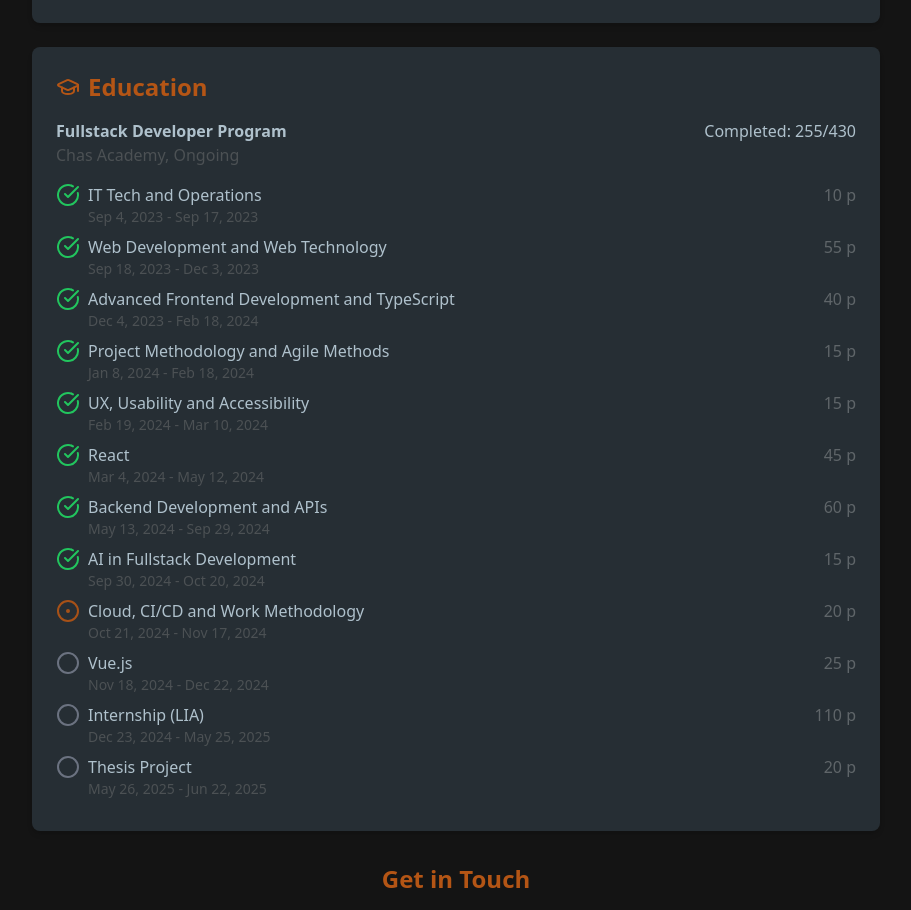
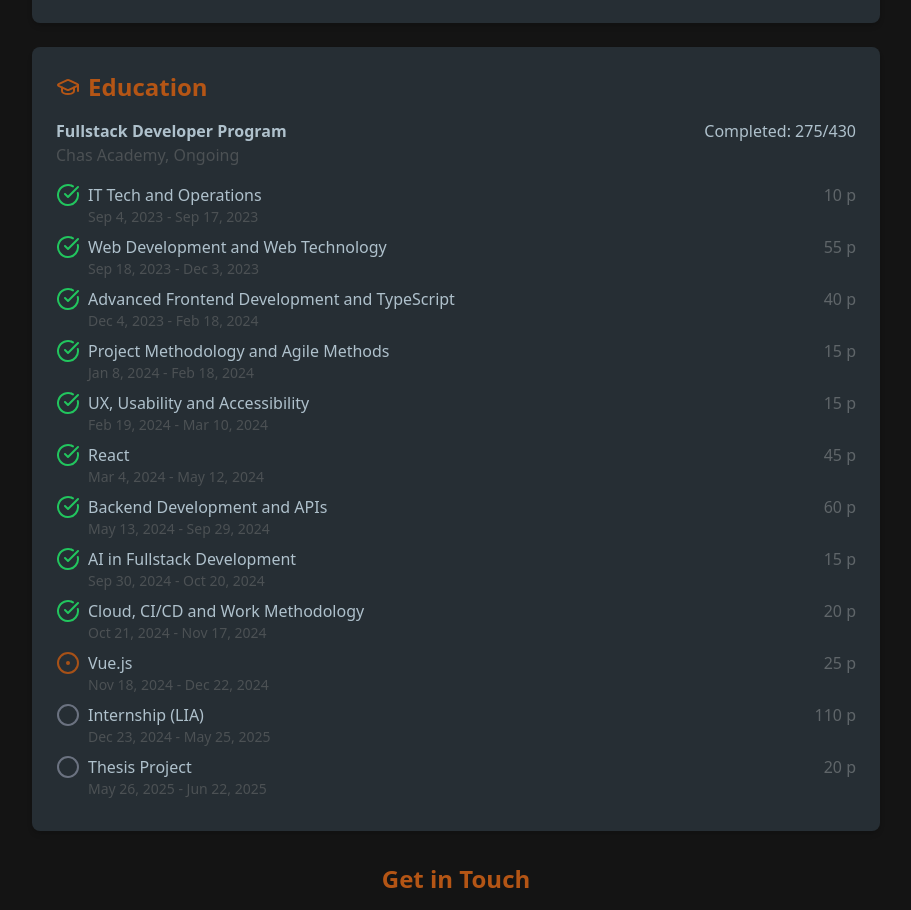
Before and after one commit to JerryChas/Portfolio, a React (Vite) app: page /about in a window 1280 px wide. Shown: the part 881-1791 px from the top of the page, without its empty margins (184-1095 px from the left). Built offline with nearby package versions, Linux system fonts and the light colour scheme.

Commit message:
next course

```diff
--- a/src/pages/aboutPage/AboutPage.tsx
+++ b/src/pages/aboutPage/AboutPage.tsx
@@ -34,6 +34,8 @@ const courses = [
     startDate: "Sep 4, 2023",
     endDate: "Sep 17, 2023",
     status: "complete",
+    description:
+      "The course provides a comprehensive introduction to modern IT operations techniques and tools that are relevant in today's digital landscape.",
   },
   {
     title: "Web Development and Web Technology",
@@ -41,6 +43,8 @@ const courses = [
     startDate: "Sep 18, 2023",
     endDate: "Dec 3, 2023",
     status: "complete",
+    description:
+      'The course "Web Development and Web Technology" offers a foundational overview of web development, focusing on essential technologies like HTML/CSS for structuring and styling, JavaScript for interactivity, backend technologies for server-side programming, and responsive design for multi-device compatibility.',
   },
   {
     title: "Advanced Frontend Development and TypeScript",
@@ -48,6 +52,8 @@ const courses = [
     startDate: "Dec 4, 2023",
     endDate: "Feb 18, 2024",
     status: "complete",
+    description:
+      'The course "Advanced Frontend Development and TypeScript" delves into sophisticated web development techniques, focusing on TypeScript for enhanced JavaScript programming. It covers advanced concepts in frontend frameworks, state management, and modern web application architecture, equipping students with skills to build complex, scalable, and type-safe web applications.',
   },
   {
     title: "Project Methodology and Agile Methods",
@@ -55,6 +61,8 @@ const courses = [
     startDate: "Jan 8, 2024",
     endDate: "Feb 18, 2024",
     status: "complete",
+    description:
+      'The course "Project Methodology and Agile Practices" focuses on project management techniques with an emphasis on agile methodologies. It explores frameworks such as Scrum and Kanban, providing students with the skills to manage projects efficiently and adapt to changing requirements in dynamic environments.',
   },
   {
     title: "UX, Usability and Accessibility",
@@ -62,6 +70,8 @@ const courses = [
     startDate: "Feb 19, 2024",
     endDate: "Mar 10, 2024",
     status: "complete",
+    description:
+      'The course "UX, Usability, and Accessibility" introduces students to the principles of user experience design, focusing on creating intuitive and accessible digital products. It covers user research methods, interface design principles, usability testing techniques, and accessibility guidelines. Additionally, the course incorporates Figma as a key tool for designing and prototyping user-centered experiences, enabling students to create inclusive designs effectively.',
   },
   {
     title: "React",
@@ -69,6 +79,8 @@ const courses = [
     startDate: "Mar 4, 2024",
     endDate: "May 12, 2024",
     status: "complete",
+    description:
+      'The "React" course offers an in-depth introduction to the React library, covering key concepts like components, state management, and hooks. It also includes advanced techniques for building efficient web applications, with hands-on projects to apply skills in real-world scenarios.',
   },
   {
     title: "Backend Development and APIs",
@@ -76,6 +88,8 @@ const courses = [
     startDate: "May 13, 2024",
     endDate: "Sep 29, 2024",
     status: "complete",
+    description:
+      "This course deepens students' understanding and ability to develop backends for websites and applications. It enhances comprehension of JavaScript in backend development and explores data storage/database implementation, as well as how to expose data to the frontend through APIs. The course also expands students' knowledge of using TypeScript in backend development. Key tools and technologies covered include Node.js, Express, PostgreSQL, MongoDB, REST, and GraphQL, providing a comprehensive overview of modern backend development practices.",
   },
   {
     title: "AI in Fullstack Development",
@@ -83,20 +97,26 @@ const courses = [
     startDate: "Sep 30, 2024",
     endDate: "Oct 20, 2024",
     status: "complete",
+    description:
+      "The course provides a comprehensive overview of AI, spanning from fundamental theory to practical application in programming and full stack development. It covers various aspects of AI, including machine learning, neural networks, and different AI models, offering students a thorough understanding of how AI can be integrated into and enhance technical solutions. The course also focuses on the key considerations full stack developers need to address when implementing AI in their projects.",
   },
   {
     title: "Cloud, CI/CD and Work Methodology",
     points: 20,
     startDate: "Oct 21, 2024",
     endDate: "Nov 17, 2024",
-    status: "ongoing",
+    status: "complete",
+    description:
+      'The course "Cloud, CI/CD, and Work Methodology" provides an overview of cloud computing and the CI/CD (Continuous Integration and Continuous Delivery) methodology. It covers essential concepts of cloud services and deployment strategies while teaching students to implement CI/CD pipelines for efficient software development. The course emphasizes practical applications, enabling students to integrate cloud solutions with CI/CD practices effectively.',
   },
   {
     title: "Vue.js",
     points: 25,
     startDate: "Nov 18, 2024",
     endDate: "Dec 22, 2024",
-    status: "upcoming",
+    status: "ongoing",
+    description:
+      'The course "Vue.js" provides students with the skills to develop applications using the Vue.js JavaScript framework. It covers essential concepts such as component creation, state management, and reactivity, enabling students to build dynamic user interfaces effectively. The course emphasizes practical application, ensuring students can implement their knowledge in real-world projects.',
   },
   {
     title: "Internship (LIA)",
@@ -104,6 +124,8 @@ const courses = [
     startDate: "Dec 23, 2024",
     endDate: "May 25, 2025",
     status: "upcoming",
+    description:
+      "This course provides students with practical, job-preparatory skills through hands-on application of their knowledge in a professional setting. It aims to deepen students' understanding of the industry by engaging them in real-world projects. Upon completion, students will have practiced and developed the competencies gained throughout their education, specifically preparing them to work as JavaScript full stack developers. This immersive experience bridges the gap between theoretical knowledge and practical application in the field.",
   },
   {
     title: "Thesis Project",
@@ -111,6 +133,8 @@ const courses = [
     startDate: "May 26, 2025",
     endDate: "Jun 22, 2025",
     status: "upcoming",
+    description:
+      'The "Examensarbete" (Degree Project) course allows students to showcase their skills in JavaScript full stack development by undertaking a comprehensive project assignment. This course involves planning, implementation, and delivery of a project, typically for an external company or organization. Students enhance their research abilities by exploring new technologies relevant to their project goals. Ultimately, the degree project serves as a bridge between academic learning and professional practice, preparing students for their future careers as full stack developers.',
   },
 ];
 
```
